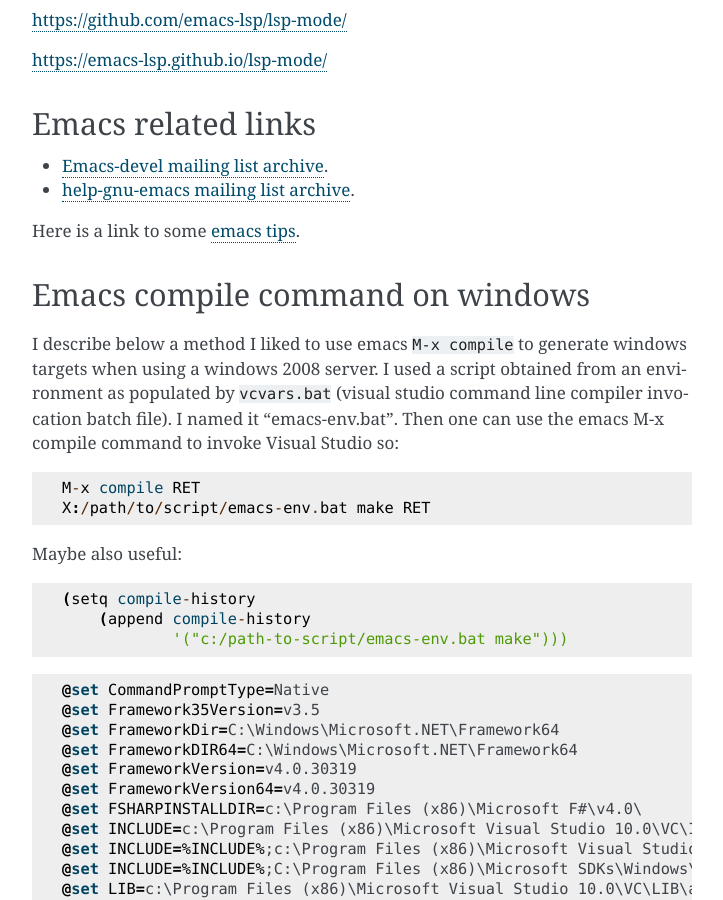
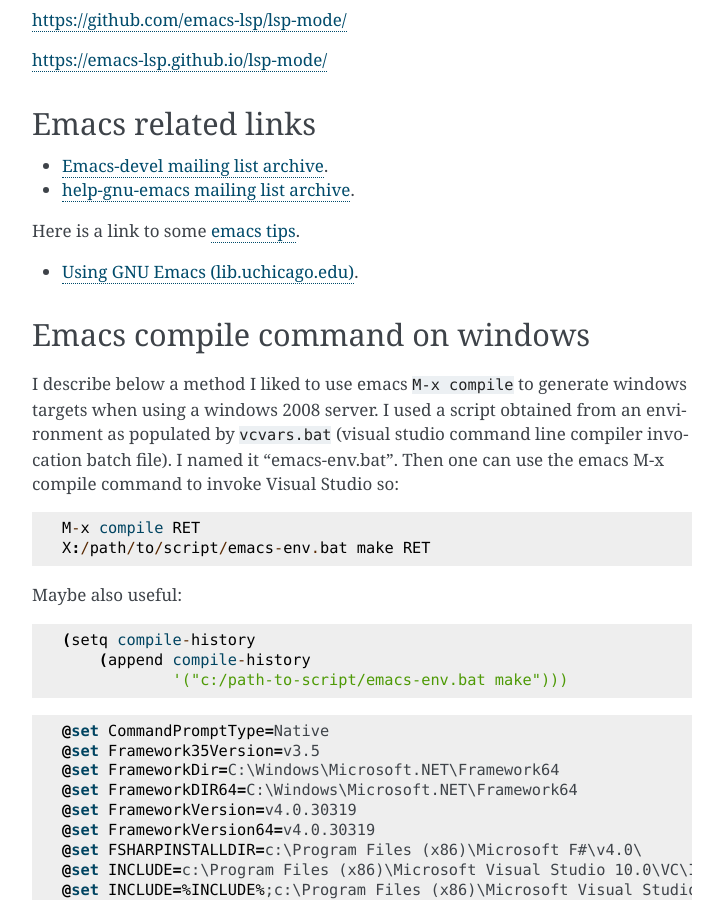
Before and after one commit to alst2821/puffer-fish, a Sphinx documentation site: the page built from doc/emacs.rst, in a window 1280 px wide and 900 px high, scrolled down 6152 px. Shown: the whole window, without its empty margins (388-1111 px from the left). Built offline with Sphinx 7.4.7, drawn with Linux system fonts in a browser that asks for light colours.

Commit message:
using emacs link

```diff
--- a/doc/emacs.rst
+++ b/doc/emacs.rst
@@ -304,6 +304,8 @@ Emacs related links
 Here is a link to some `emacs tips
 <https://sites.google.com/site/roneau2010/computer-software/emacs>`_.
 
+* `Using GNU Emacs (lib.uchicago.edu) <https://www2.lib.uchicago.edu/keith/emacs>`_.
+
 Emacs compile command on windows
 --------------------------------
 
```
